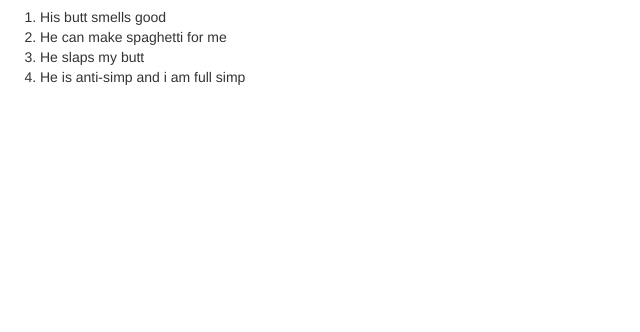
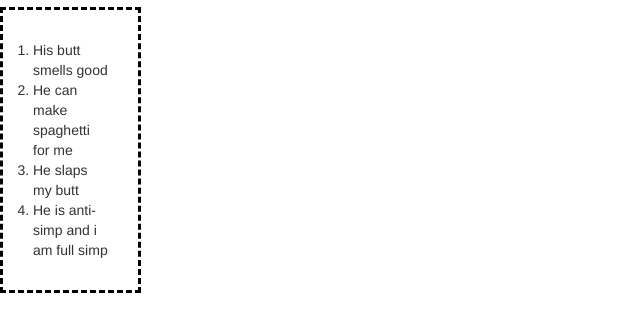
Before and after one commit to jennifer-hy-li/Chat-app, a plain HTML site: page index.html in a window 1280 px wide. Shown: the part 426-758 px from the top of the page, without its empty margins (0-640 px from the left). Drawn offline with nearby package versions, Linux system fonts and the light colour scheme.

Commit message:
Update index.html

```diff
--- a/index.html
+++ b/index.html
@@ -11,7 +11,7 @@
    <img class="mccowie-pic" src="https://upload.wikimedia.org/wikipedia/commons/9/9c/Uitzichttoren_%E2%80%9CSeedyk_Kiekje%E2%80%9D%2C_Liemerige_Wei%2C_Oudemirdum._10-06-2020_%28d.j.b.%29_04.jpg" />
 </a>
     <h2 class="style-it" style="color: #ebbaff;"> Reason's why mccowie is sexy </h2>
-    <ol>
+    <ol class="bordertitle">
       <li> His butt smells good</li>
       <li> He can make spaghetti for me </li>
       <li> He slaps my butt </li>
```
